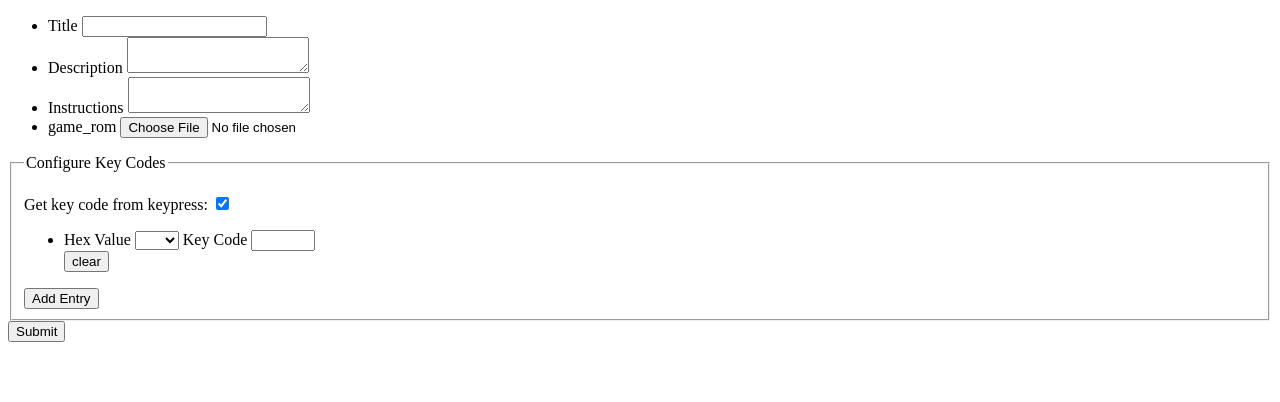
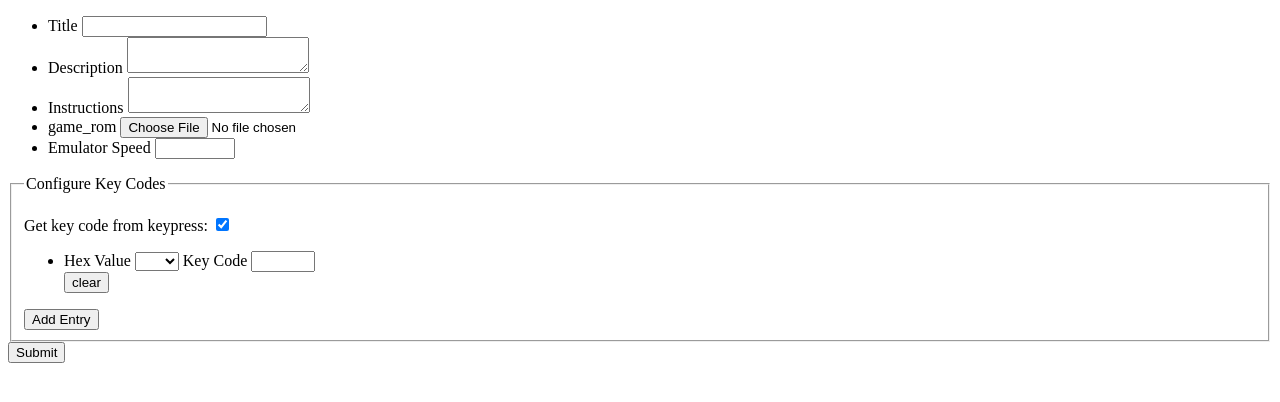
Before and after one commit to GuardianTron/Chip8-Arcade, a Flask app: template templates/upload_form.html in a window 1280 px wide. Shown: the part 26-428 px from the top of the page. Run offline with Flask 2, Linux system fonts and the light colour scheme; the template is opened without the code that fills it: values that come from a table or form of the project are taken from there, others are empty; some libraries are stand-ins or nearby versions.

Commit message:
Added ability to configure the emulator's speed.

```diff
--- a/app.py
+++ b/app.py
@@ -55,8 +55,9 @@ def upload_new_game():
             title = form.title.data
             description = form.description.data
             instructions = form.instructions.data
+            emulator_speed = form.emulator_speed.data
             game_entry = Game(title=title,description=description,instructions=instructions,file=rom_binary,user=current_user)
-            game_entry.control_config.append(ControlConfig(key_mapping=form.key_configuration))
+            game_entry.control_config.append(ControlConfig(key_mapping=form.key_configuration,emulator_speed=emulator_speed))
             db.session.add(game_entry)
             db.session.commit()
         except IOError:
@@ -103,8 +104,9 @@ def update_game(id):
                 config = game.control_config.first()
                 if config :
                     config.key_mapping = form.key_configuration
+                    config.emulator_speed = form.emulator_speed.data
                 else:
-                    game.control_config.append(ControlConfig(key_mapping=form.key_configuration))
+                    game.control_config.append(ControlConfig(key_mapping=form.key_configuration,emulator_speed=form.emulator_speed.data))
 
                 db.session.commit()
             except IOError:
@@ -137,6 +139,7 @@ def game_json(id):
     game_info['rom'] = url_for('send_rom',id=id)
     game_info['chip8_font'] = url_for('static',filename="javascript/emulator/fonts/chip8.cft")
     game_info['super_chip_font'] = url_for('static',filename="javascript/emulator/fonts/chip8super.sft")
+    game_info['emulator_speed'] = control_config.emulator_speed
     #reverse keymapping to fit with emulator standard of hex_value:key
     keys_remapped = {control_config.key_mapping[key_code]:key_code for key_code in control_config.key_mapping}
     game_info['key_config'] = keys_remapped
--- a/forms.py
+++ b/forms.py
@@ -1,6 +1,7 @@
 from flask_wtf import FlaskForm
 from flask_wtf.file import FileField,FileRequired
 from wtforms import StringField,TextAreaField,IntegerField,FieldList,FormField,SelectField
+from wtforms.widgets.html5 import NumberInput
 from wtforms.fields.core import Field
 from wtforms.validators import InputRequired, NumberRange, Regexp, ValidationError,Length,Optional
 from werkzeug.datastructures import FileStorage
@@ -105,6 +106,7 @@ class GameUploadForm(FlaskForm):
                         filters=[strip_whitespace])
     description = TextAreaField('Description',validators=[InputRequired(),Length(min=1,max=5000)])
     instructions = TextAreaField('Instructions',validators=[InputRequired(),Length(min=1,max=5000)])
+    emulator_speed = IntegerField('Emulator Speed',validators=[NumberRange(1000,16000,message='Please select a speed within the range of 1,000 to 16,000 hz.')],widget=NumberInput(min=1000,max=16000,step=10))
     key_codes = FieldList(FormField(KeyConfigForm),validators=[ConfigKeysUnique()],min_entries=1,max_entries=16)
 
 
--- a/static/javascript/emulator/chip8.js
+++ b/static/javascript/emulator/chip8.js
@@ -93,6 +93,7 @@ export default class Chip8{
 
     /** Speed in hz */
     set clockSpeed(speed){
+        if(isNaN(speed)) throw new TypeError('Clock speed must be a number');
         this._clockSpeed = speed;
     }
 
--- a/templates/upload_form.html
+++ b/templates/upload_form.html
@@ -32,7 +32,9 @@ Upload Game
         <li>{{ renderfield(form.description) }}</li>
         <li>{{ renderfield(form.instructions) }}</li>
         <li>{{ renderfield(form.game_rom) }}</li>
+        <li>{{ renderfield(form.emulator_speed) }}</li>
     </ul>
+
     {{ render_errors(form.key_codes) }}
     <fieldset id='key_code_fields'>
         <legend>Configure Key Codes</legend>
```
Also changed, not shown: static/javascript/emulator/chip8emulator.js (+9 -18 lines), static/javascript/emulator_player.js (+6 -3 lines).
